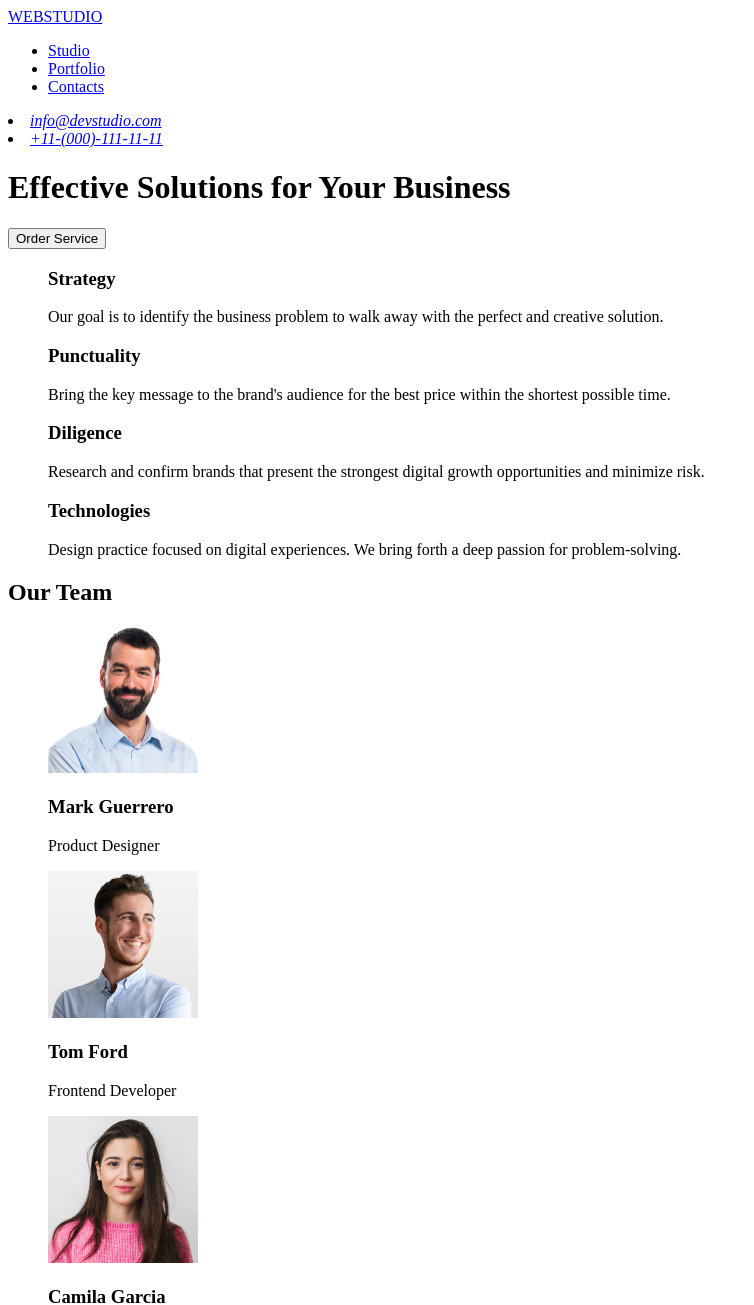
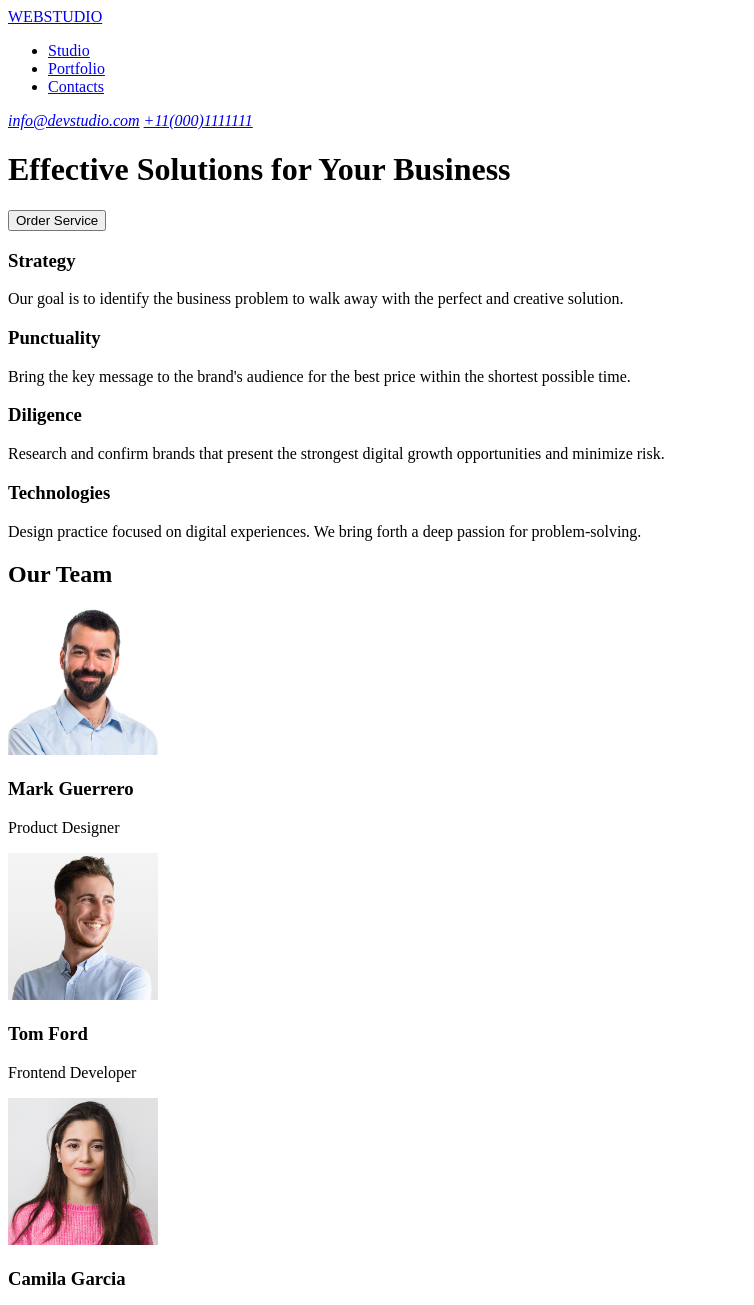
Before and after one commit to Vampire1191/goit-markup-hw-01, a plain HTML site: page index.html in a window 1280 px wide. Shown: the top 1305 px of the page, without its empty margins (0-754 px from the left). Drawn offline with Linux system fonts and the light colour scheme.

Commit message:
Add files via upload

```diff
--- a/index.html
+++ b/index.html
@@ -20,8 +20,8 @@
 
         <address>
 
-         <li><a href="info@devstudio.com">info@devstudio.com</a> </li>
-         <li><a href="+11-(000)-111-11-11">+11-(000)-111-11-11</a> </li>
+         <a href="info@devstudio.com">info@devstudio.com</a>
+         <a href="+11(000)1111111">+11(000)1111111</a>
 
         </address>
 
@@ -32,8 +32,6 @@
 
             <button type="button">Order Service</button>
 
-            <ul>
-
               <h3>Strategy</h3>
               <p>Our goal is to identify the business problem to walk away with the perfect and creative solution. </p>
               <h3>Punctuality</h3>
@@ -43,11 +41,8 @@
               <h3>Technologies</h3>
               <p>Design practice focused on digital experiences. We bring forth a deep passion for problem-solving.</p>
 
-            </ul>
 
             <h2>Our Team</h2>
-
-            <ul>
 
              <img src="images/MARK.jpg" width="150" alt="Mark Guerrero">
              <h3>Mark Guerrero</h3>
@@ -65,7 +60,6 @@
              <h3>Daniel Wilson</h3>
              <p>UI Designer</p>
 
-            </ul>
     </main>
 
     <footer>
```
